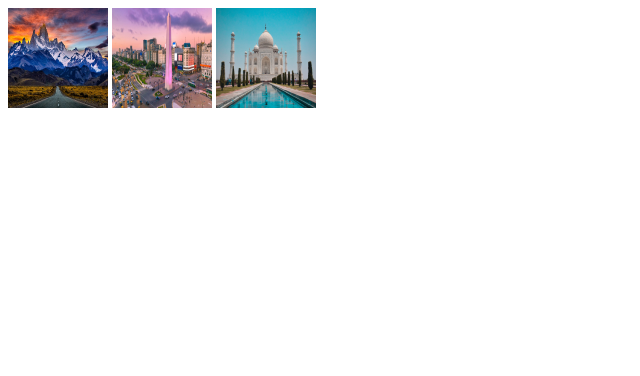
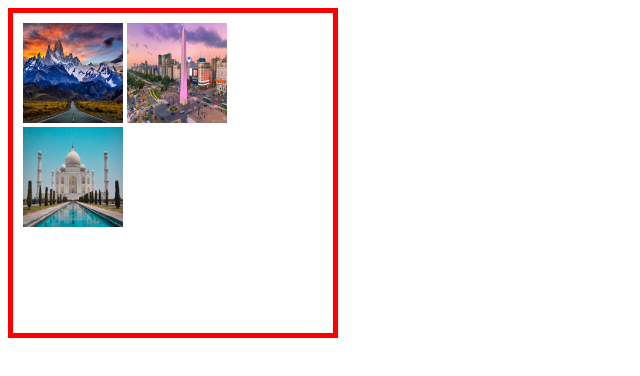
Before and after one commit to santinofernandez14/Practicos, a plain HTML site: page css/ejercicios de css parte 2/ejercicio2/index.html in a window 1280 px wide. Shown: the whole page, without its empty margins (0-640 px from the left). Drawn offline with Linux system fonts and the light colour scheme.

Commit message:
hasta el ejercicio2

```diff
--- a/css/ejercicios de css parte 2/ejercicio2/estilo.css
+++ b/css/ejercicios de css parte 2/ejercicio2/estilo.css
@@ -1,3 +1,7 @@
 .img3{
-    border: 100px color red;
+
+        border: 5px solid red;
+        padding: 10px;
+       height: 300px;
+       width: 300px;
 }
--- a/css/ejercicios de css parte 2/ejercicio2/index.html
+++ b/css/ejercicios de css parte 2/ejercicio2/index.html
@@ -4,6 +4,7 @@
     <meta charset="UTF-8">
     <meta name="viewport" content="width=device-width, initial-scale=1.0">
     <title>ejercicio2</title>
+    <link rel="stylesheet" href="estilo.css">
 </head>
 <body>
     <div class="img3">
```
Also changed, not shown: css/ejercicios de css parte 2/ejercicio3/index.html (added, +11 -0 lines), css/ejercicios de css parte 2/ejercicio3/estilo.css (added).
